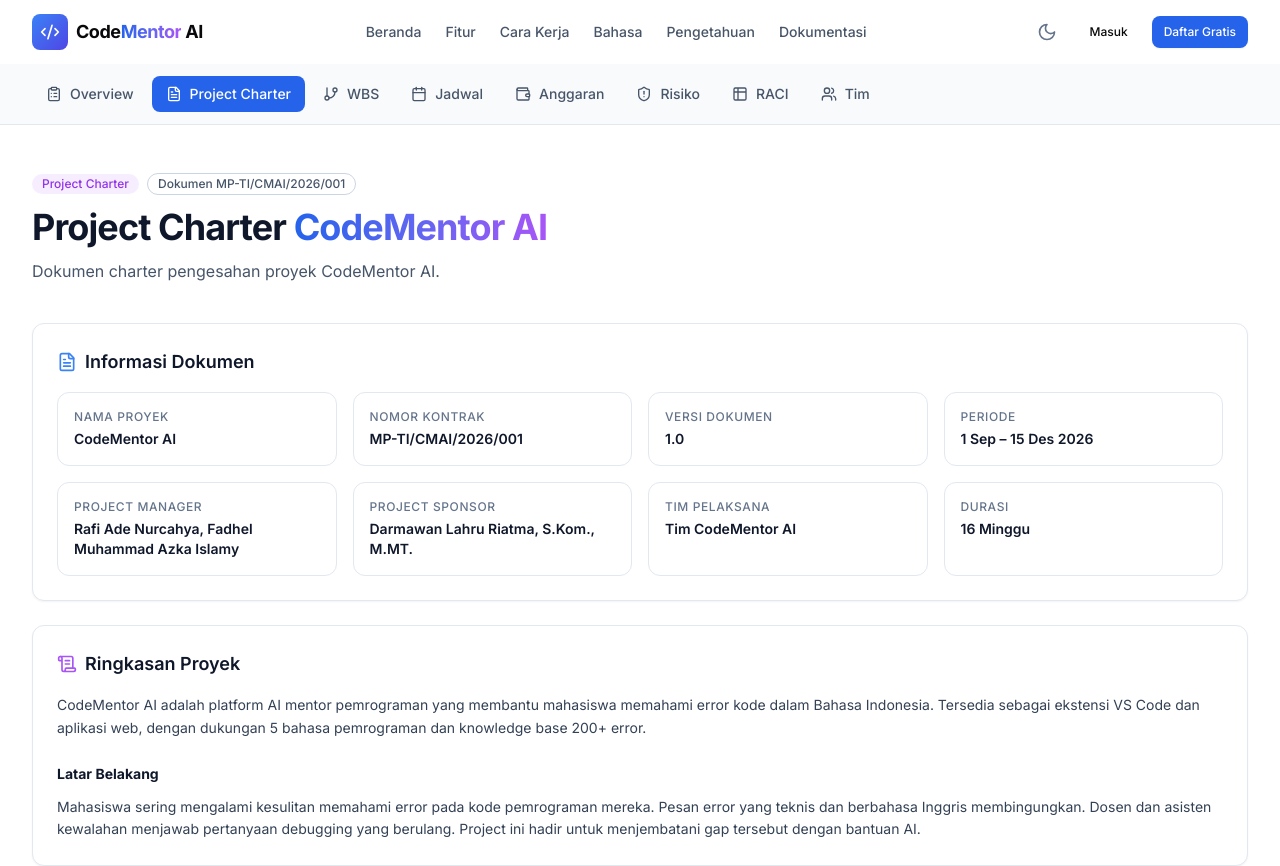
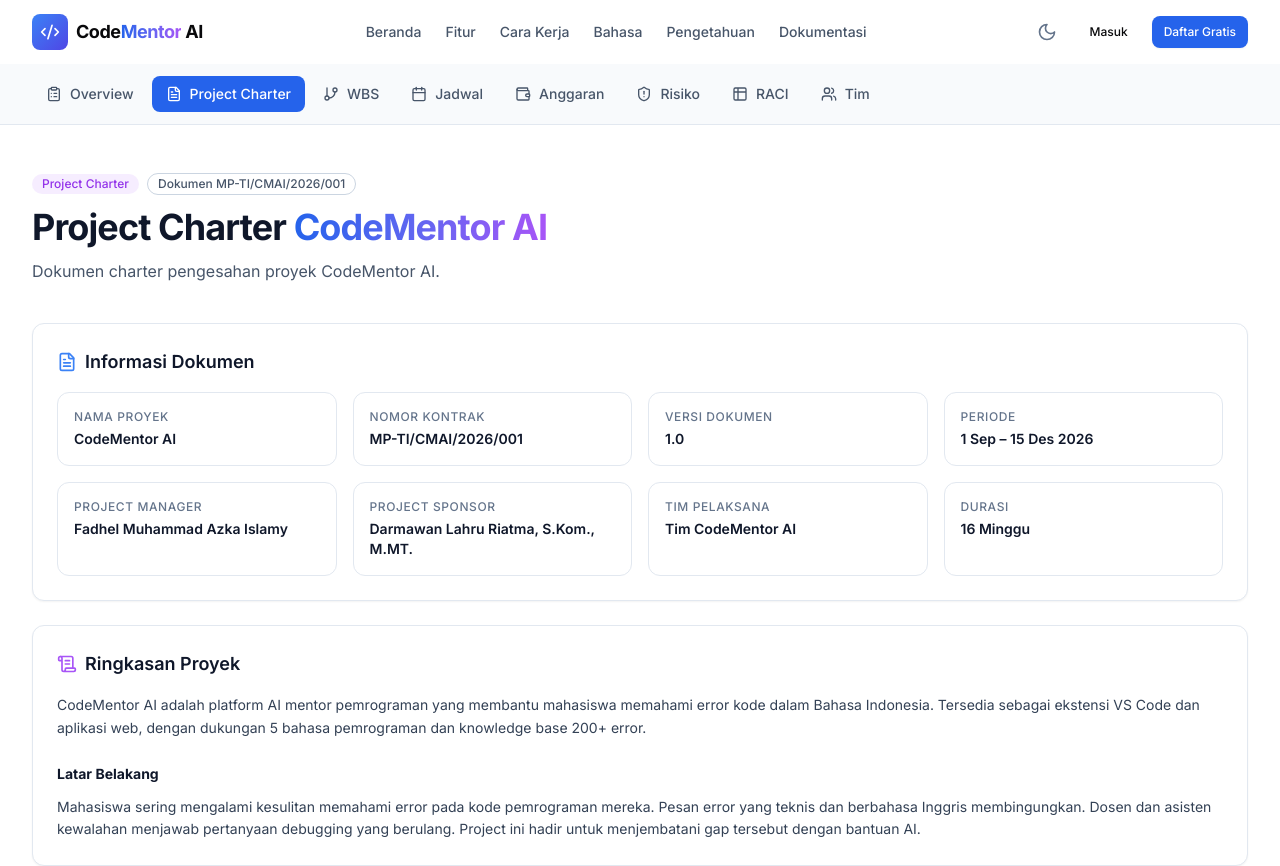
Before and after one commit to Fadelazka/CodeMentor-AI, a Next.js app: page /project/charter in a window 1280 px wide. Shown: the top 866 px of the page. Built offline with nearby package versions, Linux system fonts and the light colour scheme.

Commit message:
fix: Rafi hanya di tim, PM tetap Fadhel

```diff
--- a/src/app/project/charter/page.tsx
+++ b/src/app/project/charter/page.tsx
@@ -40,7 +40,7 @@ export default function CharterPage() {
               { label: "Nomor Kontrak", value: "MP-TI/CMAI/2026/001" },
               { label: "Versi Dokumen", value: "1.0" },
               { label: "Periode", value: "1 Sep – 15 Des 2026" },
-              { label: "Project Manager", value: "Rafi Ade Nurcahya, Fadhel Muhammad Azka Islamy" },
+              { label: "Project Manager", value: "Fadhel Muhammad Azka Islamy" },
               { label: "Project Sponsor", value: "Darmawan Lahru Riatma, S.Kom., M.MT." },
               { label: "Tim Pelaksana", value: "Tim CodeMentor AI" },
               { label: "Durasi", value: "16 Minggu" },
--- a/src/data/project-docs.ts
+++ b/src/data/project-docs.ts
@@ -3,7 +3,7 @@ export const projectInfo = {
   kodeKontrak: "MP-TI/CMAI/2026/001",
   versi: "1.0",
   periode: "1 September 2026 s.d. 15 Desember 2026",
-  pm: "Rafi Ade Nurcahya, Fadhel Muhammad Azka Islamy",
+  pm: "Fadhel Muhammad Azka Islamy",
   sponsor: "Darmawan Lahru Riatma, S.Kom., M.MT.",
   tim: "Tim CodeMentor AI",
   totalMinggu: 16,
```
Also changed, not shown: 1 other file (tests, documents, lock files or other folders).
